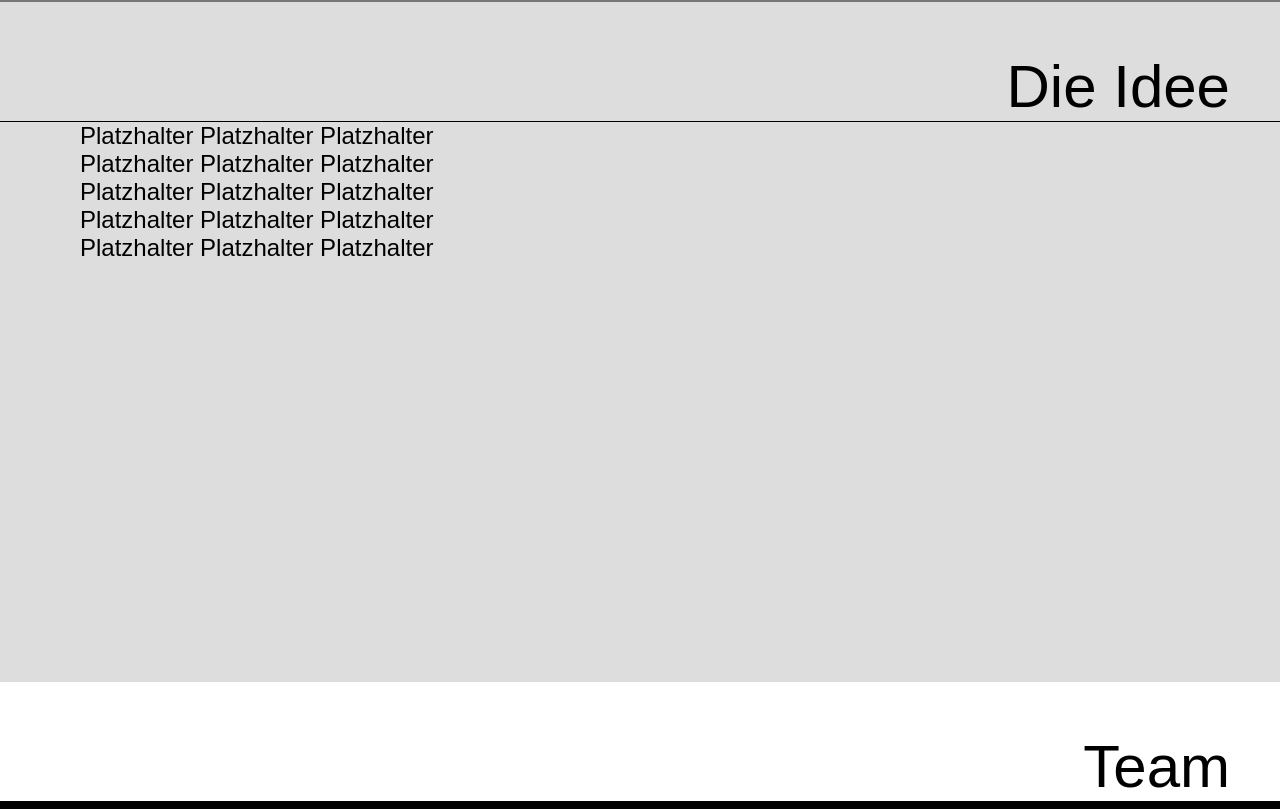
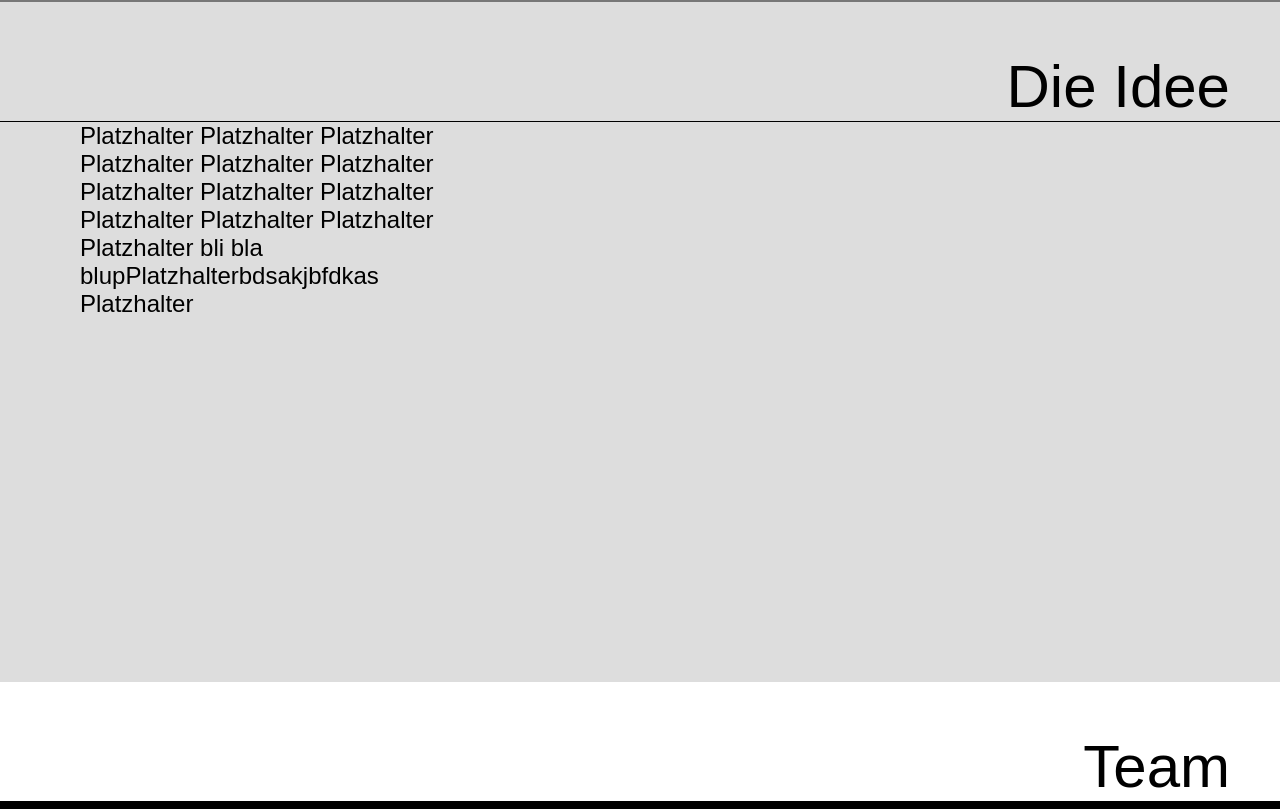
Before and after one commit to calvin91/Fontli, a plain HTML site: page Fontli_Website/index.html in a window 1280 px wide. Shown: the part 1160-1969 px from the top of the page. Drawn offline with Linux system fonts and the light colour scheme.

Commit message:
änderung

```diff
--- a/Fontli_Website/index.html
+++ b/Fontli_Website/index.html
@@ -26,7 +26,7 @@
 	<div class="content2">
 		<div class="title">Die Idee</div>
 		<div class="clear2"></div>
-		<div class="text1">Platzhalter Platzhalter Platzhalter Platzhalter Platzhalter Platzhalter Platzhalter Platzhalter Platzhalter Platzhalter Platzhalter Platzhalter Platzhalter Platzhalter Platzhalter </div>
+		<div class="text1">Platzhalter Platzhalter Platzhalter Platzhalter Platzhalter Platzhalter Platzhalter Platzhalter Platzhalter Platzhalter Platzhalter Platzhalter Platzhalter  bli bla blupPlatzhalterbdsakjbfdkas Platzhalter </div>
 	</div>
 
 	<div class="clear"></div>
```
